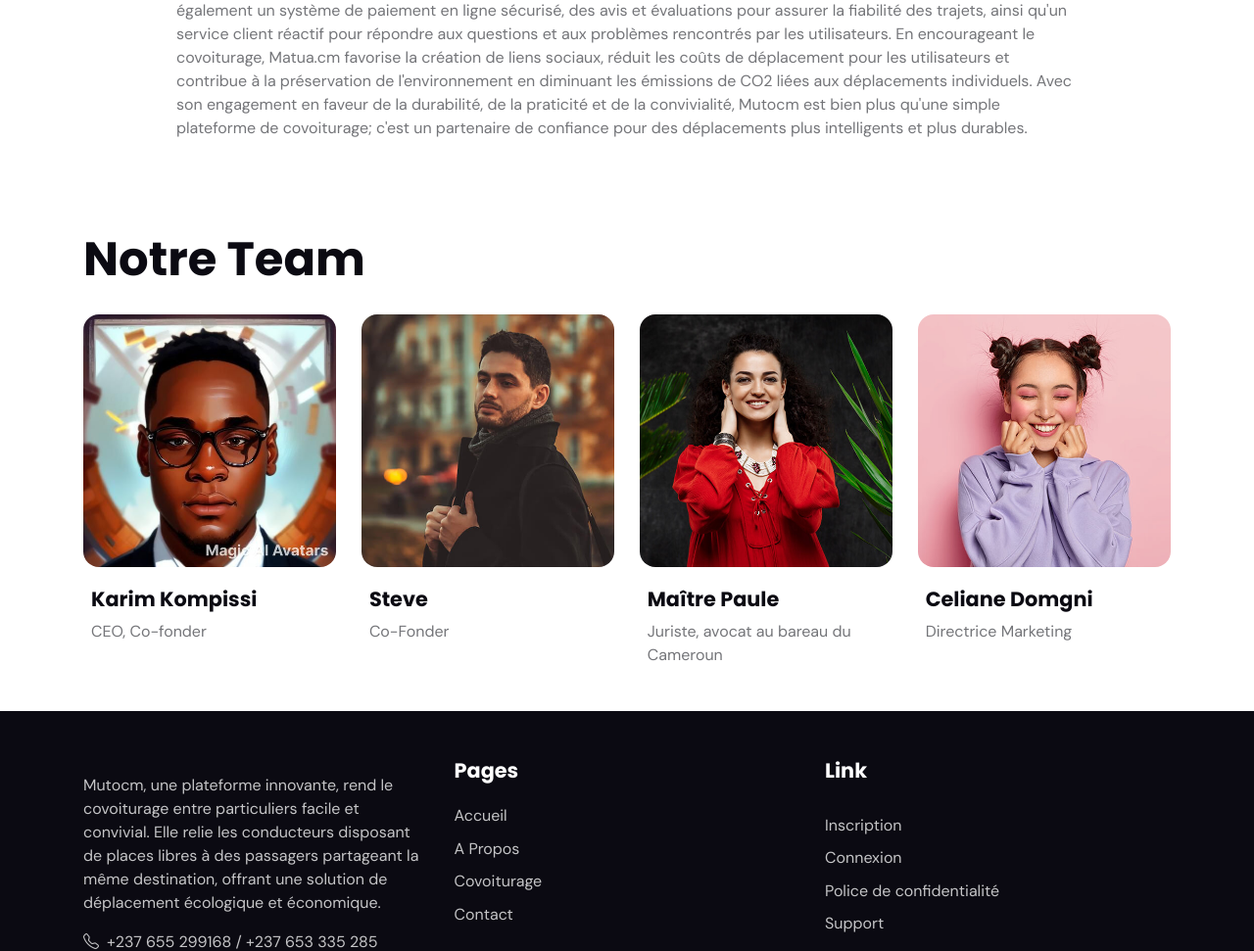
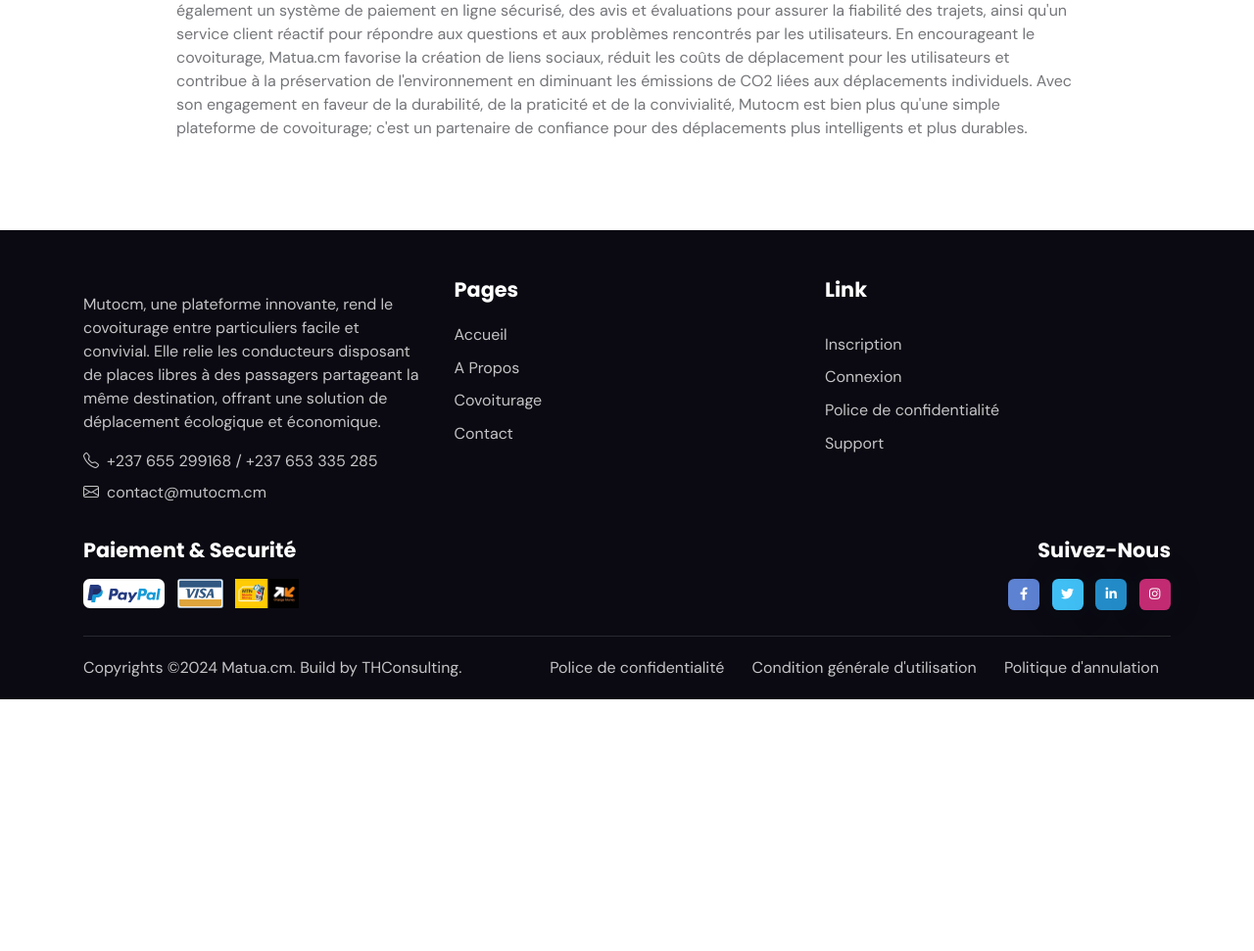
Before and after one commit to Webixcm1/matuacm, a Laravel app: page /about in a window 1280 px wide. Shown: the part 1392-2363 px from the top of the page at 98% size. After the commit the page ends 2106 px from the top, so only its background shows below. Run offline with Laravel 12, Linux system fonts and the light colour scheme; parts of the project's set-up code (start-up, migrations or seed data) failed here and were passed over.

Commit message:
remove team section

```diff
--- a/resources/views/pages/about.blade.php
+++ b/resources/views/pages/about.blade.php
@@ -80,7 +80,7 @@
 
     <!-- =======================
                                     Team START -->
-    <section class="pt-0">
+    {{-- <section class="pt-0">
         <div class="container">
             <!-- Title -->
             <div class="row mb-4">
@@ -206,7 +206,7 @@
             </div>
             <!-- Team END -->
         </div>
-    </section>
+    </section> --}}
     <!-- =======================
                                     Team END -->
 @endsection
```
